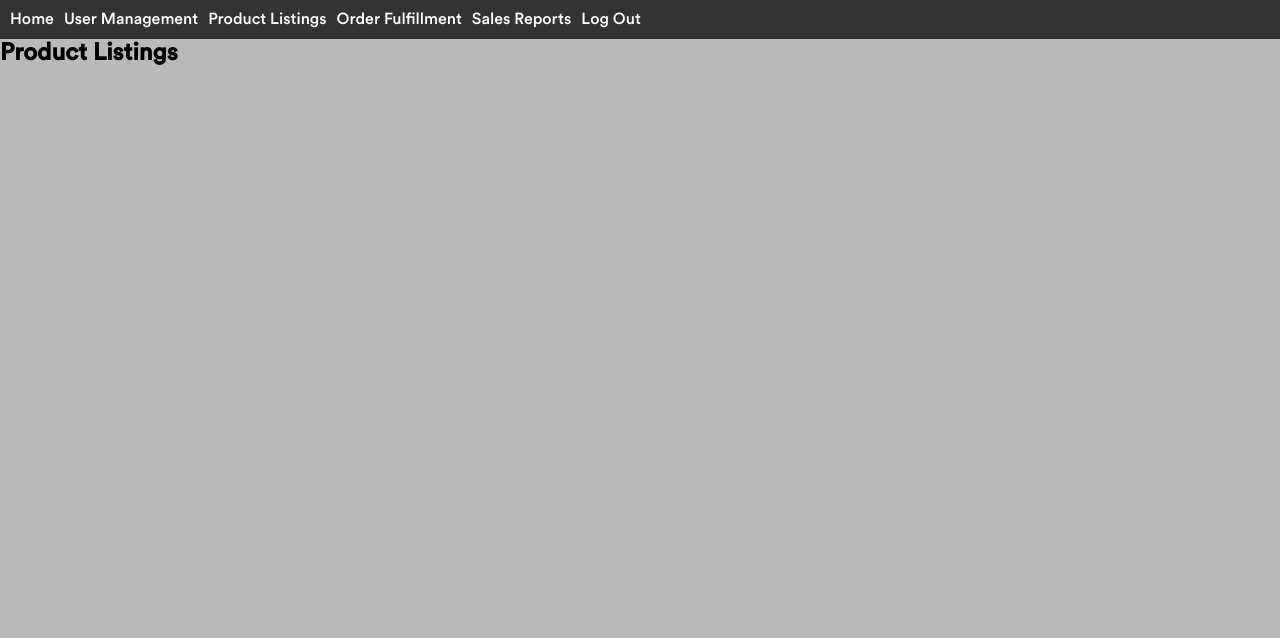
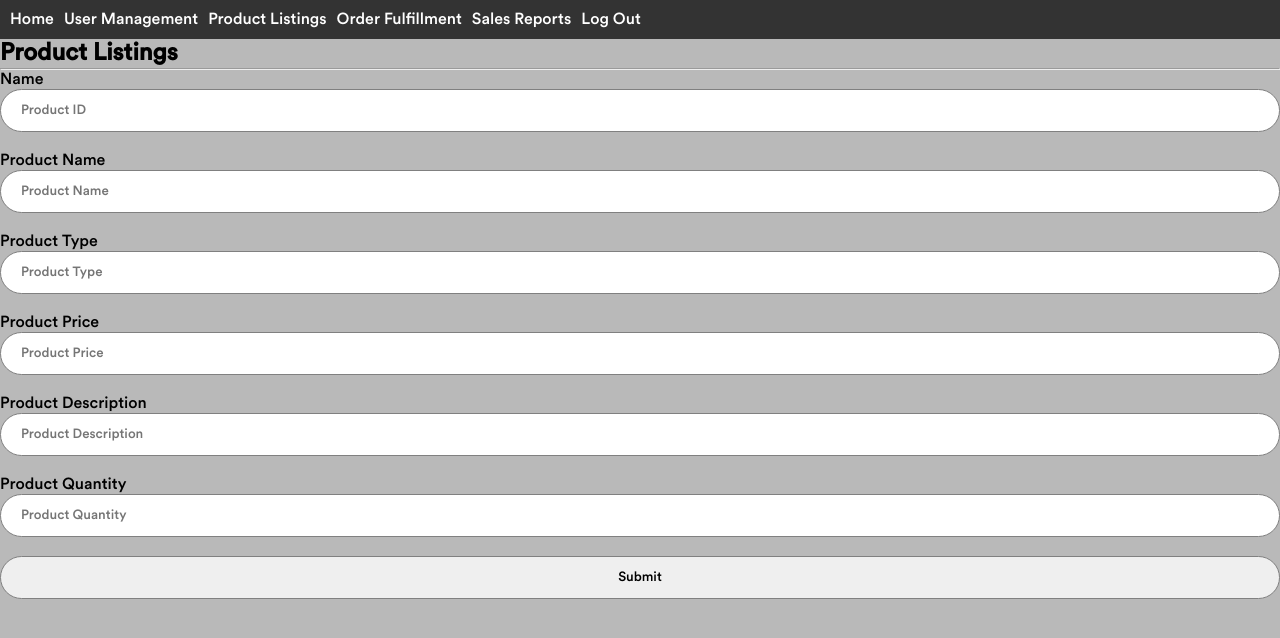
Before and after one commit to lorenzzzeu/CMSC-100-U1L-Project, a React (Vite) app: page /admin-page/product-listings in a window 1280 px wide. Shown: the top 638 px of the page. Built offline with nearby package versions, Linux system fonts and the light colour scheme.

Commit message:
chore: created a form
form will be used for adding products to the database

```diff
--- a/src/pages/Admin/ProductListings.jsx
+++ b/src/pages/Admin/ProductListings.jsx
@@ -1,14 +1,78 @@
 // pages/ProductListings.jsx
-import React from 'react';
+import React, {useState} from 'react';
 
 const ProductListings = () => {
-  // Fetch list of products from the database
-  const products = [];
+  const [formData, setFormData] = useState({
+    prodID: '',
+    prodName: '',
+    prodType: '',
+    prodPrice: '',
+    prodDesc: '',
+    prodQuant: ''
+  });
+
+  const handleChange = (e) => {
+    setFormData({ ...formData, [e.target.name]: e.target.value });
+  };
+
+  const handleSubmit = async (e) => {
+    e.preventDefault();
+    try {
+      await axios.post('http://localhost:3001/admin-page/product-listings', formData);
+      // Reset form data after successful submission
+      setFormData({
+        prodID: '',
+        prodName: '',
+        prodType: '',
+        prodPrice: '',
+        prodDesc: '',
+        prodQuant: ''
+      });
+      alert('Product added successfully!');
+    } catch (error) {
+      console.error('Error adding product:', error);
+    }
+  };
 
   return (
     <div>
       <h2>Product Listings</h2>
-      {/* Display list of products */}
+      <hr/>
+      <div id='productInput'>
+        <form id="prodForm" onSubmit={handleSubmit}>
+          <label className="inputlabel"> Name </label>
+          <br />
+          <input type="text" id="prodID" name="prodID" value={formData.prodID} placeholder="Product ID" />
+          <br />
+          <br />
+          <label className="inputlabel"> Product Name </label>
+          <br />
+          <input type="text" id="prodName" name="prodName" placeholder="Product Name" />
+          <br />
+          <br />
+          <label className="inputlabel"> Product Type </label>
+          <br />
+          <input type="text" id="prodType" name="prodType" placeholder="Product Type" />
+          <br />
+          <br />
+          <label className="inputlabel"> Product Price </label>
+          <br />
+          <input type="text" id="prodPrice" name="prodPrice" placeholder="Product Price" />
+          <br />
+          <br />
+          <label className="inputlabel"> Product Description </label>
+          <br />
+          <input type="text" id="prodDesc" name="prodDesc" placeholder="Product Description" />
+          <br />
+          <br />
+          <label className="inputlabel"> Product Quantity </label>
+          <br />
+          <input type="text" id="prodQuant" name="prodQuant" placeholder="Product Quantity" />
+          <br />
+          <br />
+          <input type="submit" value="Submit" id="submitButton" />
+        </form>
+      </div>
     </div>
   );
 };
```
